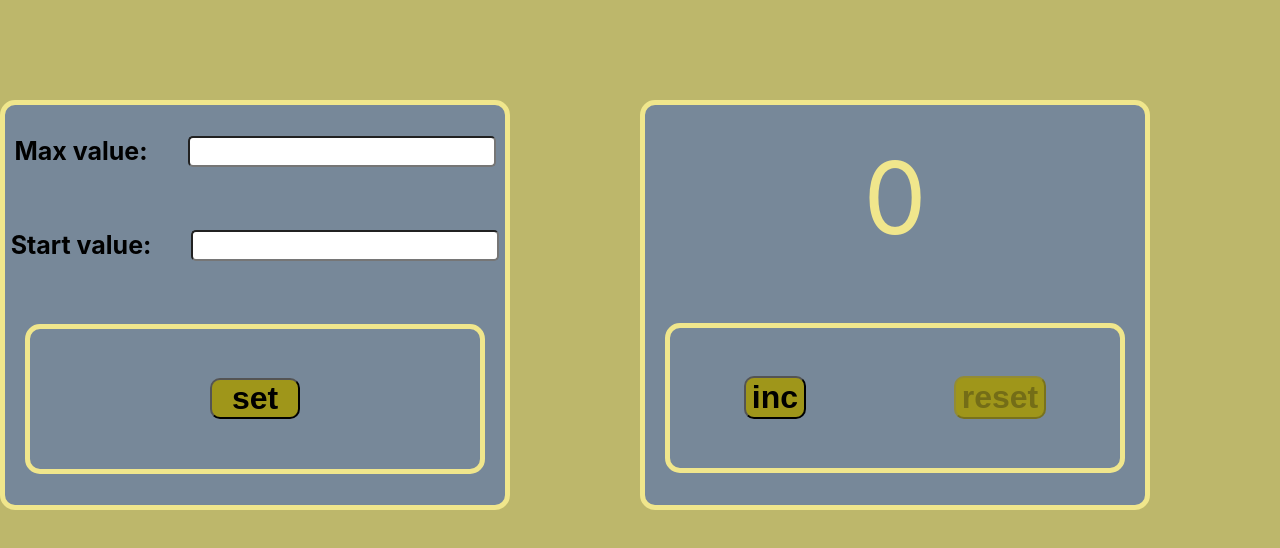
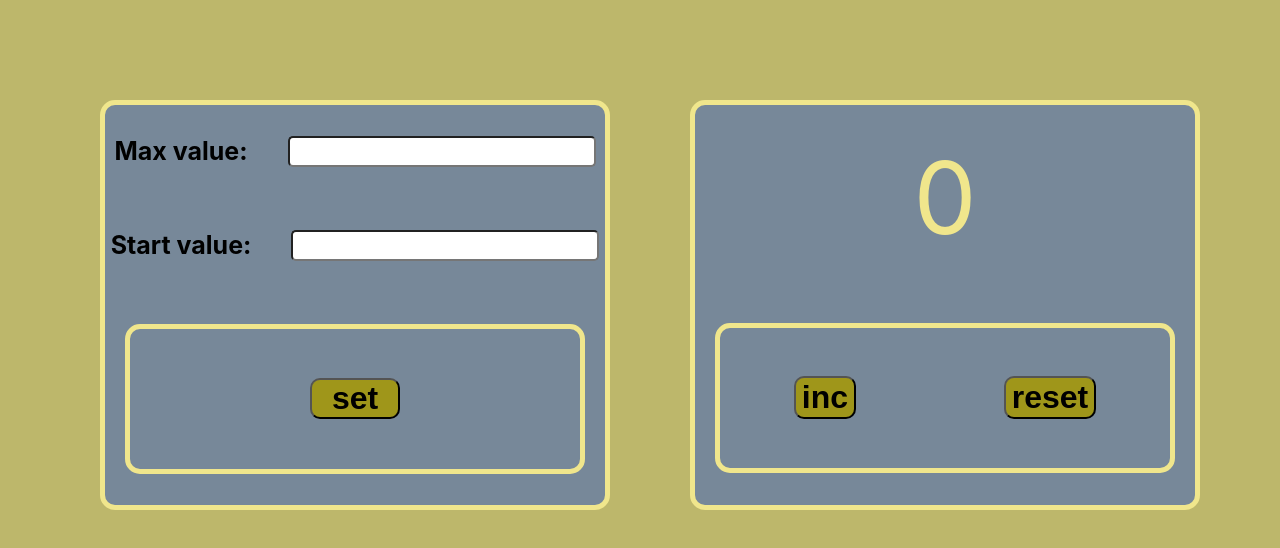
Before and after one commit to VladKravets/Counter, a React (Create React App) app in the folder my-app/: page / in a window 1280 px wide. Shown: the top 548 px of the page. Built offline with nearby package versions, Linux system fonts and the light colour scheme.

Commit message:
completion of the counter

```diff
--- a/my-app/src/App.css
+++ b/my-app/src/App.css
@@ -6,6 +6,9 @@ body {
   display: flex;
   justify-content: space-between;
   align-items: center;
+}
+.settings{
+  padding-left: 100px;
 }
 .counter-value{
   font-size: 100px;
--- a/my-app/src/App.tsx
+++ b/my-app/src/App.tsx
@@ -1,21 +1,21 @@
 import React, {useState} from 'react';
 import './App.css';
-import Button from "./Button";
-import DisplayCounter from "./DisplayCounter";
-import Settings from "./Settings";
+import Button from "./components/Button";
+import DisplayCounter from "./components/DisplayCounter";
+import Settings from "./components/Settings";
 
 
 function App() {
     const [counter, setCounter] = useState(0)
-    const maxValue = 5
-    const minValue = 0
+    const [minValue, setMinValue] = useState(12)
+    const [maxValue, setMaxValue] = useState(24)
     const setUpCounterHandler = () => {
 
         setCounter((actual) => actual + 1)
 
     }
     const resetCounter = () => {
-        setCounter(0)
+        setCounter(minValue)
     }
 
     return (
--- a/my-app/src/Settings.tsx
+++ b/my-app/src/components/Settings.tsx
@@ -1,9 +1,12 @@
-import React, {ChangeEvent, useState} from 'react';
+import React, {ChangeEvent, useEffect, useState} from 'react';
 import Button from "./Button";
-import s from './Settings.module.css'
+import s from '../Settings.module.css'
 
+type SettingsPropsType={
+    // minValue:string
+}
 
-const Settings = () => {
+const Settings:React.FC<SettingsPropsType> = (props) => {
     const [value, setValue] = useState('')
 
     const onChangeInput = (e: ChangeEvent<HTMLInputElement>) => {
@@ -11,7 +14,8 @@ const Settings = () => {
     }
 
     const setValueCounter = () => {
-        localStorage.setItem('current value', JSON.stringify(value))
+            localStorage.setItem('currentValue', JSON.stringify(value))
+        // props.minValue=value
     }
 
     return (
```
Also changed, not shown: my-app/src/components/Button.tsx (renamed from my-app/src/Button.tsx), my-app/src/components/DisplayCounter.tsx (renamed from my-app/src/DisplayCounter.tsx).
